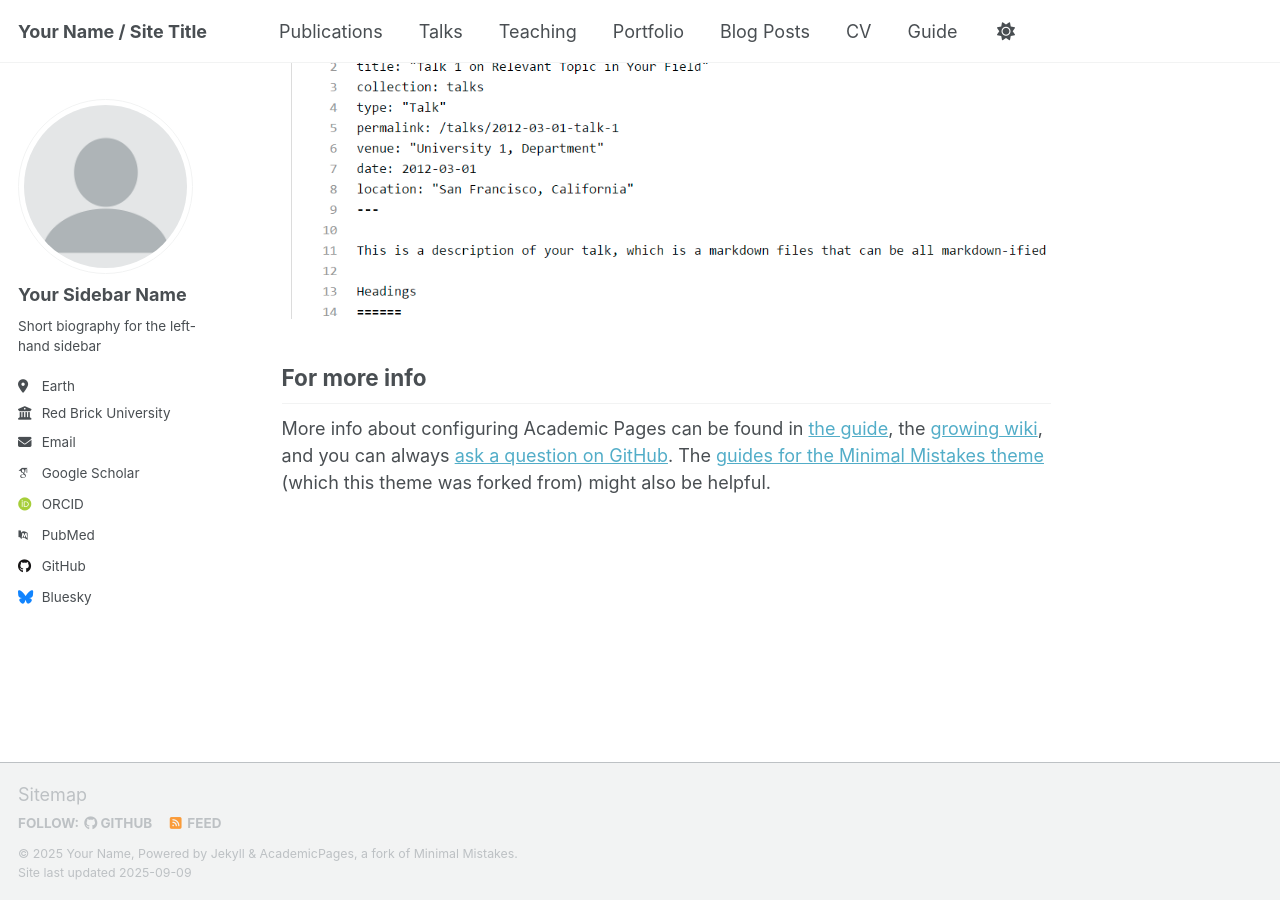
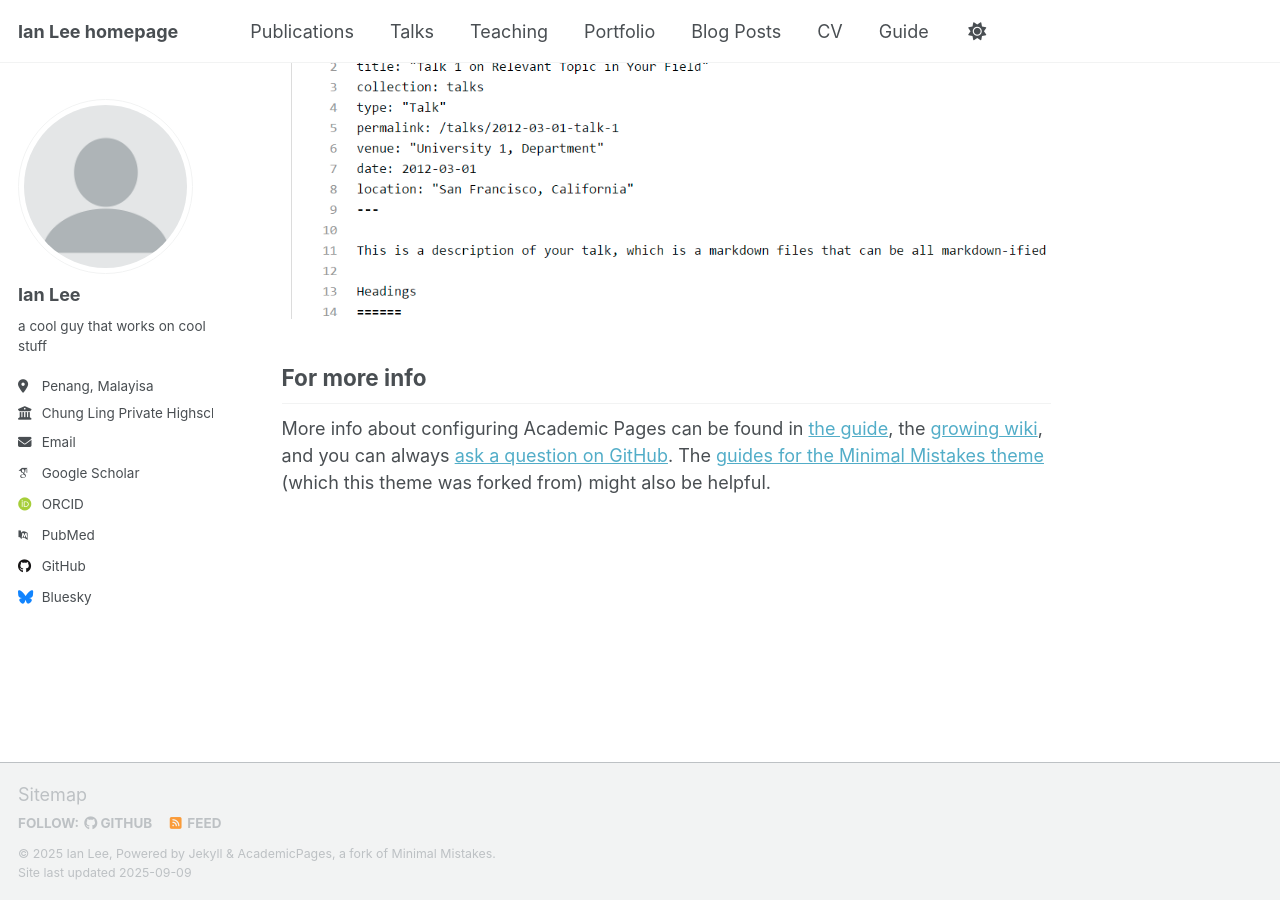
Before and after one commit to Leeiop123/Leeiop123.github.io, a Jekyll site: the page built from _pages/about.md, in a window 1280 px wide and 900 px high, scrolled down 2880 px. Built offline with Jekyll 4.4.1, drawn with Linux system fonts in a browser that asks for light colours; some web fonts are replaced; a script that is not in the unit is left out.

Commit message:
Update _config.yml with my details

```diff
--- a/_config.yml
+++ b/_config.yml
@@ -9,13 +9,13 @@
 # Basic Site Settings
 locale                   : "en-US"
 site_theme               : "default" # Currently available options are "default", "air"
-title                    : "Your Name / Site Title"
+title                    : "Ian Lee homepage"
 title_separator          : "-"
-name                     : &name "Your Name"
-description              : &description "personal description"
+name                     : &name "Ian Lee"
+description              : &description "CLPHS Student, CEC Member"
 url                      : https://academicpages.github.io # the base hostname & protocol for your site e.g. "https://[your GitHub username].github.io" or if you already have some other page hosted on Github then use "https://[your GitHub username].github.io/[Your Repo Name]"
 baseurl                  : "" # the subpath of your site, e.g. "/blog"
-repository               : "academicpages/academicpages.github.io"
+repository               : "leeiop123/leeiop123.github.io"
 
 # Site Author - The following control what appear as part of the author content on the side bar.
 #               If a field is blank the icon and link will not appear, otherwise it will be shown.
@@ -23,13 +23,13 @@ repository               : "academicpages/academicpages.github.io"
 author:
   # Biographic information
   avatar           : "profile.png"
-  name             : "Your Sidebar Name"
-  pronouns         : # example: "she/her"
-  bio              : "Short biography for the left-hand sidebar"
-  location         : "Earth"
-  employer         : "Red Brick University"
+  name             : "Ian Lee"
+  pronouns         : # example: "He/him"
+  bio              : "a cool guy that works on cool stuff"
+  location         : "Penang, Malayisa"
+  employer         : "Chung Ling Private Highschool"
   uri              : # URL
-  email            : "none@example.org"
+  email            : "Leeianiop@gmail.com"
 
   # Academic websites
   academia         : # URL
@@ -60,7 +60,7 @@ author:
   goodreads        : # Username
   google_plus      : # Username
   keybase          : # Username
-  instagram        : # Username
+  instagram        : # African_Bush_Elephants
   lastfm           : # Username
   linkedin         : # Username
   mastodon         : # URL
```
